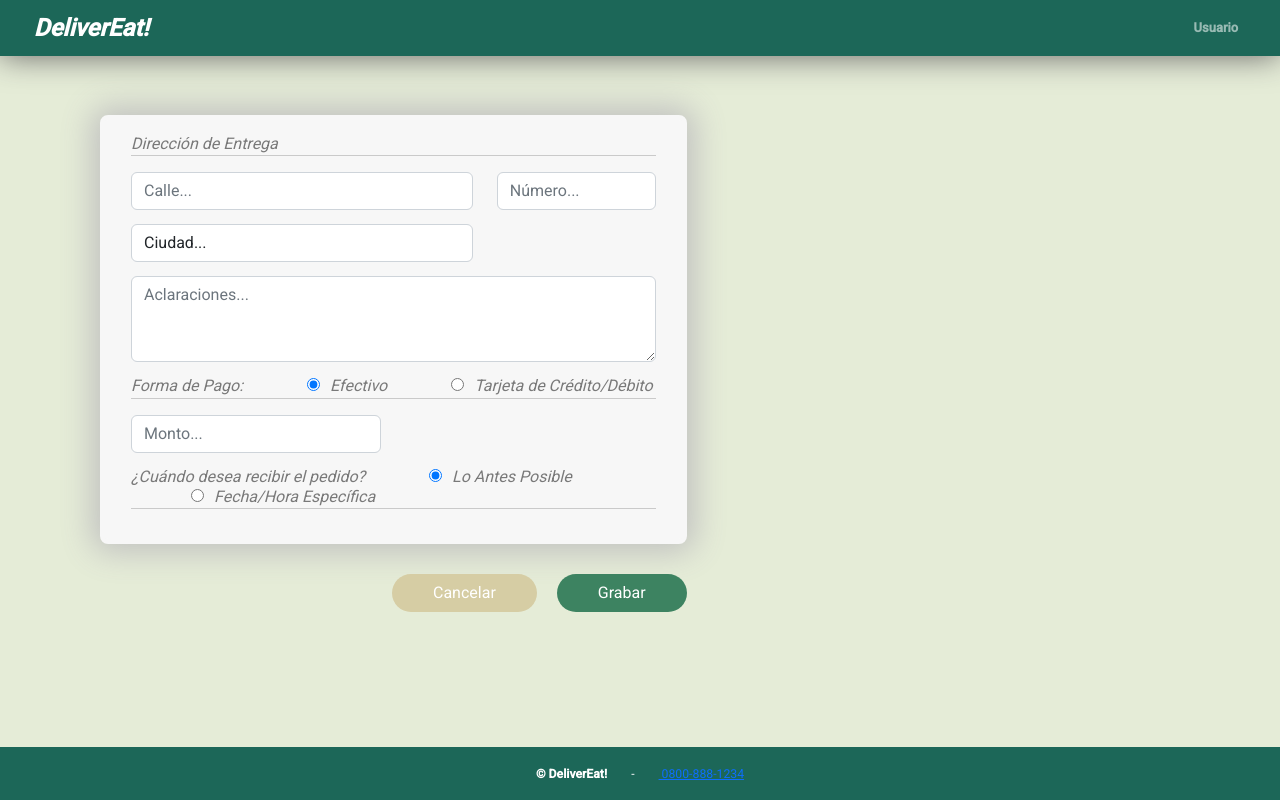
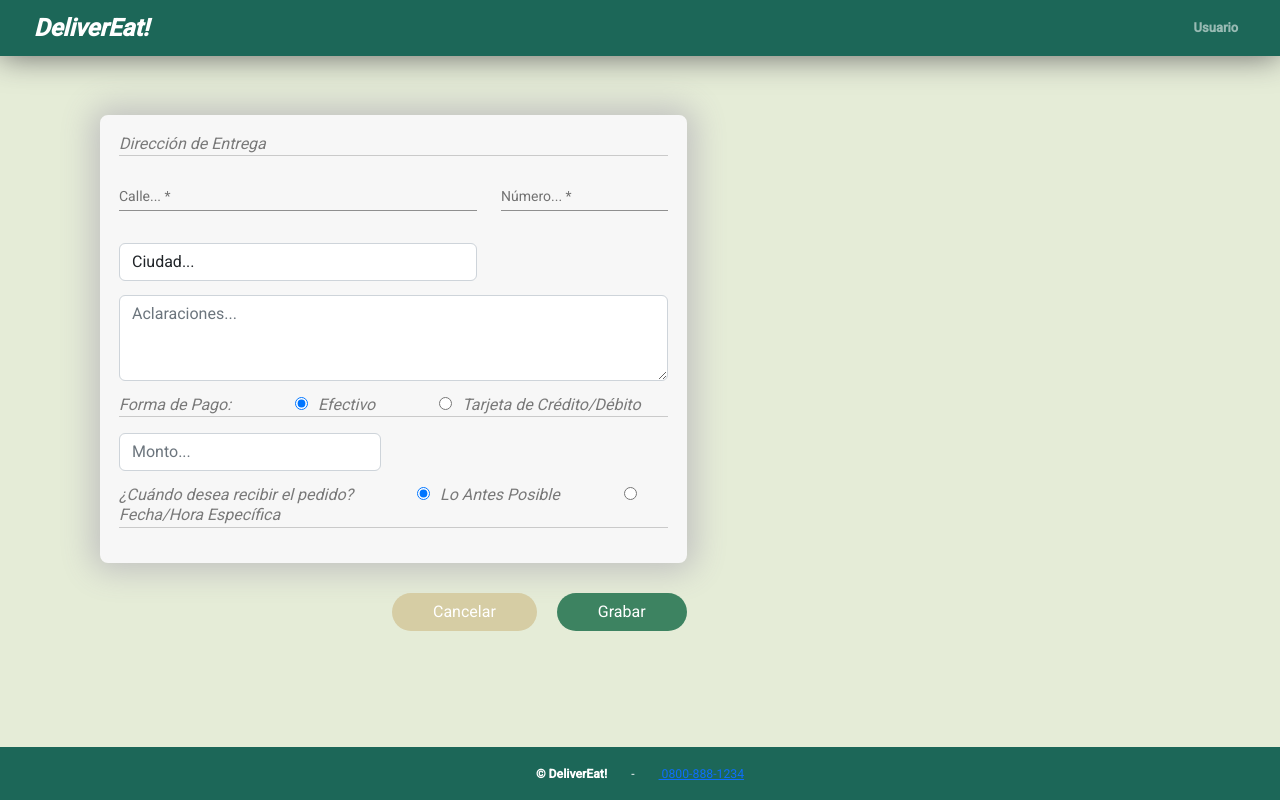
Before and after one commit to juantargon/ISW_G9, an Angular app in the folder Practico/Trabajos Practicos/TP6/Prueba/: page / in a window 1280 px wide. Built offline with nearby package versions, Linux system fonts and the light colour scheme.

Commit message:
cambios input Prueba

```diff
--- a/Practico/Trabajos Practicos/TP6/Prueba/src/app/app.module.ts
+++ b/Practico/Trabajos Practicos/TP6/Prueba/src/app/app.module.ts
@@ -13,14 +13,34 @@ import { FooterComponent } from './components/footer/footer.component';
 import { BrowserAnimationsModule } from '@angular/platform-browser/animations';
 import { MatDatepickerModule} from '@angular/material/datepicker';
 import { MatNativeDateModule } from '@angular/material/core';
-// import { MatFormFieldModule } from '@angular/material/form-field';
+import { MatFormFieldModule } from '@angular/material/form-field';
+import { MatInputModule } from '@angular/material/input';
+import { MatSelectModule } from '@angular/material/select';
+import { MatRadioModule } from '@angular/material/radio';
+import { MatCardModule } from '@angular/material/card';
+import { MatButtonModule } from '@angular/material/button';
 
 
 @NgModule({
   declarations: [AppComponent, MenuComponent, FormularioComponent, NavbarComponent, FooterComponent],
-  imports: [BrowserModule, AppRoutingModule, NgbModule, FormsModule, ReactiveFormsModule, BrowserAnimationsModule, MatDatepickerModule, MatNativeDateModule,  ],
+  imports: [
+    BrowserModule,
+    AppRoutingModule,
+    NgbModule,
+    FormsModule,
+    ReactiveFormsModule,
+    BrowserAnimationsModule,
+    MatDatepickerModule,
+    MatNativeDateModule,
+    MatFormFieldModule,
+    MatInputModule,
+    MatSelectModule,
+    MatRadioModule,
+    MatCardModule,
+    MatButtonModule
+  ],
   providers: [],
   bootstrap: [AppComponent],
-  schemas: [CUSTOM_ELEMENTS_SCHEMA]
+  schemas: []
 })
 export class AppModule {}
--- a/Practico/Trabajos Practicos/TP6/Prueba/src/app/components/formulario/formulario.component.html
+++ b/Practico/Trabajos Practicos/TP6/Prueba/src/app/components/formulario/formulario.component.html
@@ -1,24 +1,14 @@
 <form name="formRegistro" [formGroup]="FormRegistro">
-  <div class="container">
-    <fieldset>
+  <mat-card-content>
     <div class="encabezado">
       {{ DirecDeEntrega }}
     </div>
     <!--campo Calle-->
     <div class="row">
       <div class="col-md-8">
-          <input
-            type="text"
-            class="form-control"
-            formControlName="Calle"
-            placeholder="Calle..."
-            [ngClass]="{
-              'is-invalid':
-                (FormRegistro.controls['Calle'].touched || submitted) &&
-                FormRegistro.controls['Calle'].errors
-            }"
-          />
-
+        <mat-form-field class="full-width">
+          <input formControlName="Calle" matInput placeholder="Calle..." />
+        </mat-form-field>
         <div
           class="validacion"
           *ngIf="
@@ -41,18 +31,9 @@
 
       <!--campo Numero-->
       <div class="col-md-4">
-          <input
-            type="text"
-            name="Numero"
-            class="form-control"
-            formControlName="Numero"
-            placeholder="Número..."
-            [ngClass]="{
-              'is-invalid':
-                (FormRegistro.controls['Numero'].touched || submitted) &&
-                FormRegistro.controls['Numero'].errors
-            }"
-          />
+        <mat-form-field class="full-width">
+          <input formControlName="Numero" matInput placeholder="Número..." />
+        </mat-form-field>
         <div
           class="validacion"
           *ngIf="
@@ -261,8 +242,7 @@
             [(ngModel)]="TarNumero"
             [ngClass]="{
               'is-invalid':
-                  (FormRegistro.controls['NumeroTarjeta'].touched ||
-                    submitted) &&
+                (FormRegistro.controls['NumeroTarjeta'].touched || submitted) &&
                 FormRegistro.controls['NumeroTarjeta'].errors
             }"
           />
@@ -304,8 +284,7 @@
           <div
             class="validacion"
             *ngIf="
-                (FormRegistro.controls['CodigoSeguridad'].touched ||
-                  submitted) &&
+              (FormRegistro.controls['CodigoSeguridad'].touched || submitted) &&
               FormRegistro.controls['CodigoSeguridad'].hasError('required')
             "
           >
@@ -314,8 +293,7 @@
           <div
             class="validacion"
             *ngIf="
-                (FormRegistro.controls['CodigoSeguridad'].touched ||
-                  submitted) &&
+              (FormRegistro.controls['CodigoSeguridad'].touched || submitted) &&
               FormRegistro.controls['CodigoSeguridad'].hasError('pattern')
             "
           >
@@ -341,8 +319,7 @@
           <div
             class="validacion"
             *ngIf="
-                (FormRegistro.controls['FechaExpiracion'].touched ||
-                  submitted) &&
+              (FormRegistro.controls['FechaExpiracion'].touched || submitted) &&
               FormRegistro.controls['FechaExpiracion'].hasError('required')
             "
           >
@@ -351,8 +328,7 @@
           <div
             class="validacion"
             *ngIf="
-                (FormRegistro.controls['FechaExpiracion'].touched ||
-                  submitted) &&
+              (FormRegistro.controls['FechaExpiracion'].touched || submitted) &&
               FormRegistro.controls['FechaExpiracion'].hasError('pattern')
             "
           >
@@ -420,9 +396,12 @@
       <div class="col-md-4">
         <mat-form-field class="form-control" appearance="standard">
           <mat-label></mat-label>
-            <input matInput [matDatepicker]="picker">
+          <input matInput [matDatepicker]="picker" />
           <mat-hint></mat-hint>
-            <mat-datepicker-toggle matSuffix [for]="picker"></mat-datepicker-toggle>
+          <mat-datepicker-toggle
+            matSuffix
+            [for]="picker"
+          ></mat-datepicker-toggle>
           <mat-datepicker #picker></mat-datepicker>
         </mat-form-field>
         <!-- <input
@@ -458,7 +437,7 @@
         </div>
       </div>
     </div>
-    </fieldset>
+  </mat-card-content>
 
   <!--texto: Revisar los datos ingresados...-->
   <div
@@ -467,7 +446,6 @@
   >
     {{ Mensajes["RD"] }}
   </div>
-  </div>
 </form>
 
 <!-- Botones Grabar y Cancelar -->
--- a/Practico/Trabajos Practicos/TP6/Prueba/src/index.html
+++ b/Practico/Trabajos Practicos/TP6/Prueba/src/index.html
@@ -2,7 +2,7 @@
 <html lang="en">
 <head>
   <meta charset="utf-8">
-  <title>Prueba</title>
+  <title>DeliverEat!</title>
   <base href="/">
   <meta name="viewport" content="width=device-width, initial-scale=1">
   <link rel="icon" type="image/x-icon" href="favicon.ico">
--- a/Practico/Trabajos Practicos/TP6/Prueba/src/styles.css
+++ b/Practico/Trabajos Practicos/TP6/Prueba/src/styles.css
@@ -1,28 +1,17 @@
 body {
   background-color: #e5ecd7;
+  margin: 0;
+  font-family: Roboto, "Helvetica Neue", sans-serif;
 }
 
-.divBody {
-  background-color: white;
-  min-height: 84vh;
-  padding: 1rem;
+.full-width{
+  width: 100%;
 }
 
 /* pie de la pagina */
 footer {
   padding: 1rem;
 }
-/*
-
-  h3 {
-    color: white;
-    text-shadow: 1px 1px 2px black, 0 0 25px blue, 0 0 5px darkblue;
-    border-bottom-style: solid;
-    border-color: gray;
-    border-bottom-width: thin;
-    padding-bottom: 0.3em;
-    margin-bottom: 0.5em;
-  } */
 
 .encabezado {
   font-size: 1rem;
@@ -43,31 +32,6 @@ footer {
 
 .pagoTarjeta {
   margin-left: 15px;
-}
-
-.subtitulo {
-  background-color: #afb4bd;
-  color: white;
-  border-radius: 5px 5px 0px 0px;
-  font-style: italic;
-  font-weight: 500;
-  padding: 0.3em 0 0.3em 1em;
-  margin: 0.8em 0em 0.5em 0em;
-  /* font-weight: bold; */
-  background-image: linear-gradient(
-    to right,
-    rgba(175, 18, 189, 1),
-    rgba(175, 180, 220, 0.5)
-  );
-}
-
-.subtituloTabla {
-  /* usar class="subtitulo subtituloTabla" */
-  margin-bottom: 0px; /* para que se pegue a la tabla */
-}
-.subtitulo i.fas {
-  /* separar icono del texto en los subtitulos */
-  margin-right: 1em;
 }
 
 /* todos los formularios */
@@ -105,55 +69,11 @@ form {
   background-color: #d6cda4;
 }
 
-/* todos los labels menos los de los radio y check */
-label:not([class^="custom-control"]) {
-  background-color: #d7dfe7;
-  border-radius: 0.625em 0.2em 0rem 0.625em;
-  border-bottom: solid;
-  margin-right: -0.9em; /* para que columna label este cerca del input*/
-  padding-left: 0.5em;
-  display: block;
-  height: 90%;
-}
-
-/*<=576*/
-@media only screen and (max-width: 575px) {
-  label:not([class^="custom-control"]) {
-    margin-right: 0em;
-    margin-top: 0.3rem; /* para separar grupo label/input */
-  }
-}
-
-/*>=576*/
-@media only screen and (min-width: 576px) {
-  .inputMedio {
-    width: 12em;
-  }
-  .inputChico {
-    width: 7em;
-  }
-}
-
-.pyBadge {
-  background-color: #6c757d;
-  color: white;
-  /* font-size: 1.1em; */
-  display: inline-block;
-  padding: 0.35em 0.4em;
-  font-weight: 700;
-  line-height: 1;
-  text-align: center;
-  white-space: nowrap;
-  vertical-align: baseline;
-  border-radius: 0.25rem;
-}
-
 /* mensajes de validacion */
 .validacion {
   color: rgb(255, 0, 0);
   font-size: 0.9em;
   font-style: italic;
-  padding-left: 1em;
   padding-bottom: 0em;
 }
 
@@ -179,22 +99,5 @@ input {
   text-transform: none;
 }
 
-/* encabezados de tablas */
-thead {
-  /* bootstrap thead-light*/
-  color: #495057;
-  background-color: #aeb7d7; /* #e9ecef; */
-  border-color: #dee2e6;
-}
-
-/* redes al pie de pagina */
-.redes {
-  background-color: blue;
-  color: white;
-  padding: 0.4em;
-  margin: 0.3em;
-  border-radius: 1em;
-}
-
 html, body { height: 100%; }
 body { margin: 0; font-family: Roboto, "Helvetica Neue", sans-serif; }
```
Also changed, not shown: 2 other files (tests, documents, lock files or other folders). Lines whose indentation alone changed are shown as unchanged.
